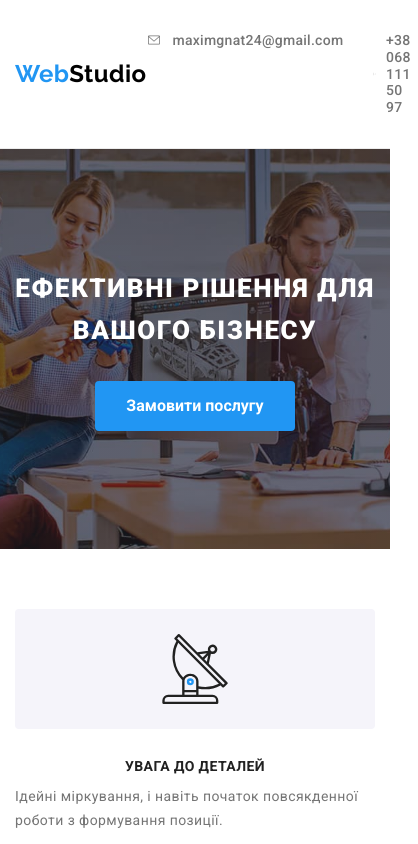
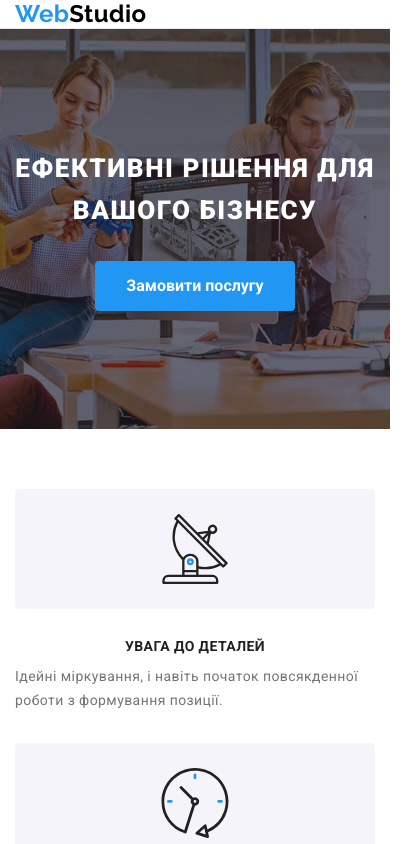
Before and after one commit to hnatiuk-maksim/my-project-01, a plain HTML site: page index.html in a window 390 px wide. Shown: the top 844 px of the page, 418 px wide, since content can reach past the window. Drawn offline with nearby package versions, Linux system fonts and the light colour scheme.

Commit message:
mobile-03

```diff
--- a/sass/components/_header-contacts.scss
+++ b/sass/components/_header-contacts.scss
@@ -1,9 +1,13 @@
 .header-contacts {
     @extend %list;
-    display: flex;
-    gap: 30px;
+    // display: flex;
+    // gap: 30px;
 
-    margin-left: auto;
+    // margin-left: auto;
+
+    @media screen and (max-width: 767px) {
+        display: none;
+    }
 }
 
 .header-contacts .contacts {
--- a/sass/components/_header-list.scss
+++ b/sass/components/_header-list.scss
@@ -16,7 +16,7 @@
 
         margin-left: 87px;
     }
-    @media screen and (min-width: 1140px) {
+    @media screen and (min-width: 1200px) {
 
 
         margin-left: 93px;
```
Also changed, not shown: css/main.css, css/main.min.css, 2 other files.
